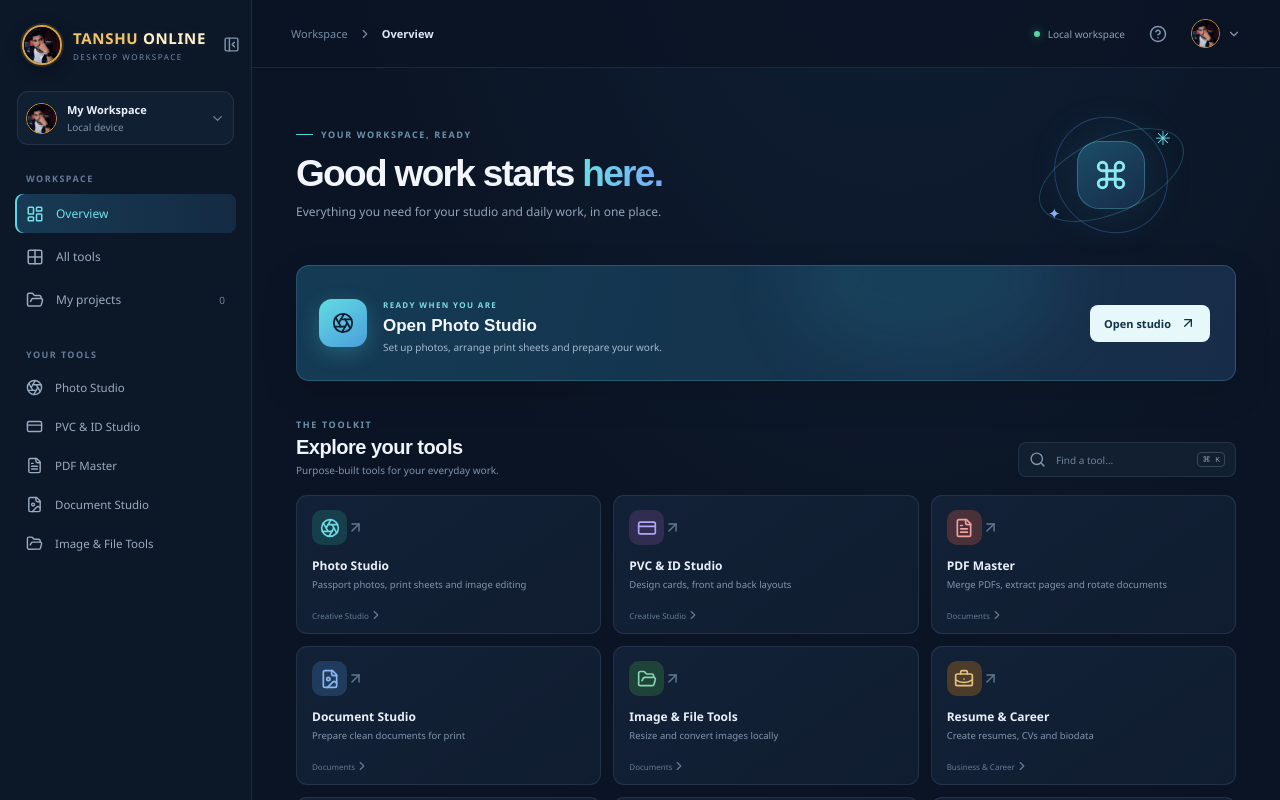
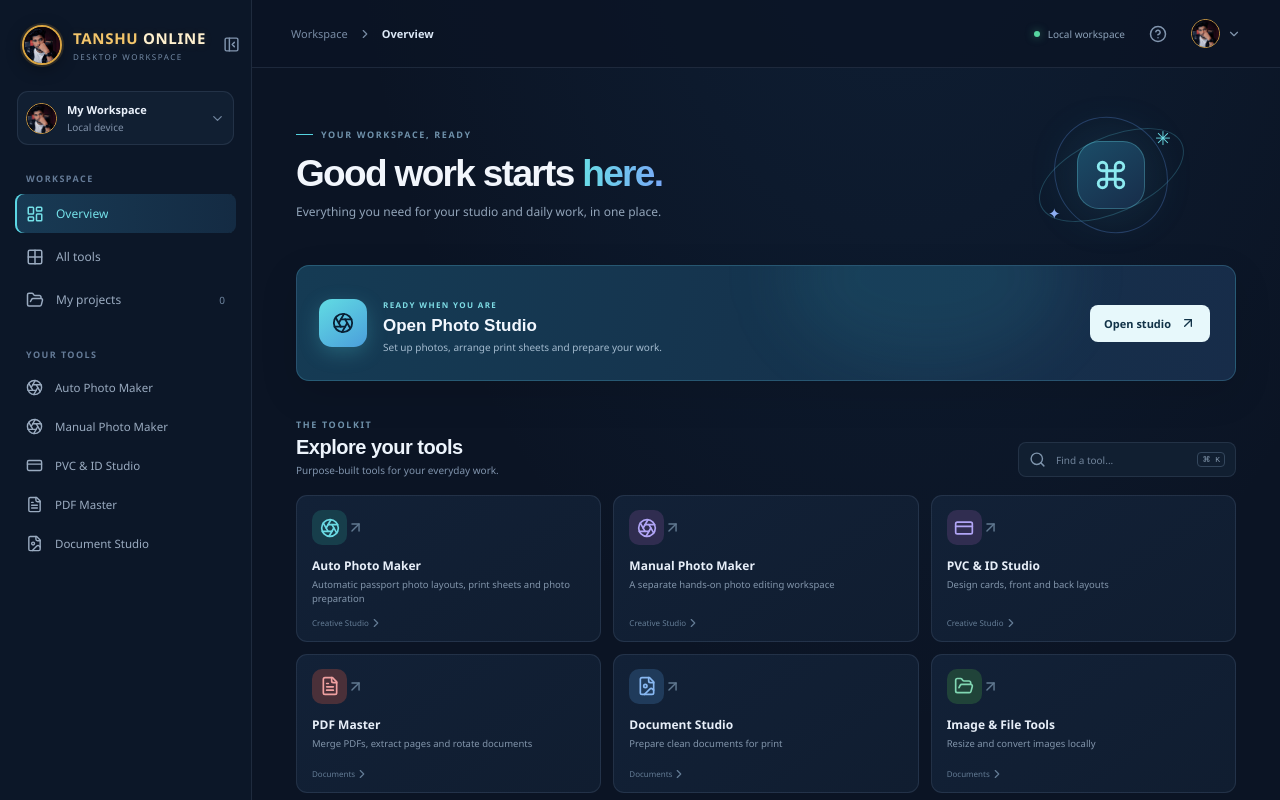
Before and after one commit to tanshuonline-cell/tanshu-one-desktop, a React (Vite) app: page / in a window 1280 px wide. Shown: the top 800 px of the page. Built offline with nearby package versions, Linux system fonts and the light colour scheme.

Commit message:
Separate Auto Photo Maker and Manual Photo Maker tool entries

```diff
--- a/src/App.tsx
+++ b/src/App.tsx
@@ -22,7 +22,8 @@ type ModuleItem = {
 };
 
 const modules: ModuleItem[] = [
-  { title: "Photo Studio", description: "Passport photos, print sheets and image editing", icon: Aperture, group: "Creative Studio", tone: "cyan", status: "Start creating" },
+  { title: "Auto Photo Maker", description: "Automatic passport photo layouts, print sheets and photo preparation", icon: Aperture, group: "Creative Studio", tone: "cyan", status: "Start creating" },
+  { title: "Manual Photo Maker", description: "A separate hands-on photo editing workspace", icon: Aperture, group: "Creative Studio", tone: "violet", status: "Separate workspace" },
   { title: "PVC & ID Studio", description: "Design cards, front and back layouts", icon: CreditCard, group: "Creative Studio", tone: "violet" },
   { title: "PDF Master", description: "Merge PDFs, extract pages and rotate documents", icon: FileText, group: "Documents", tone: "coral" },
   { title: "Document Studio", description: "Prepare clean documents for print", icon: FileImage, group: "Documents", tone: "blue" },
@@ -57,7 +58,7 @@ function App() {
   const openModule = (title: string) => setSelectedModule(title);
   const selected = modules.find((item) => item.title === selectedModule);
 
-  if (selectedModule === "Photo Studio") return <PhotoStudio onBack={() => setSelectedModule(null)} />;
+  if (selectedModule === "Auto Photo Maker") return <PhotoStudio onBack={() => setSelectedModule(null)} />;
   if (selectedModule === "PDF Master") return <PDFMaster onBack={() => setSelectedModule(null)} />;
   if (selectedModule && selectedModule !== "Settings") return <ToolWorkspaces moduleName={selectedModule} onBack={() => setSelectedModule(null)} />;
 
```
